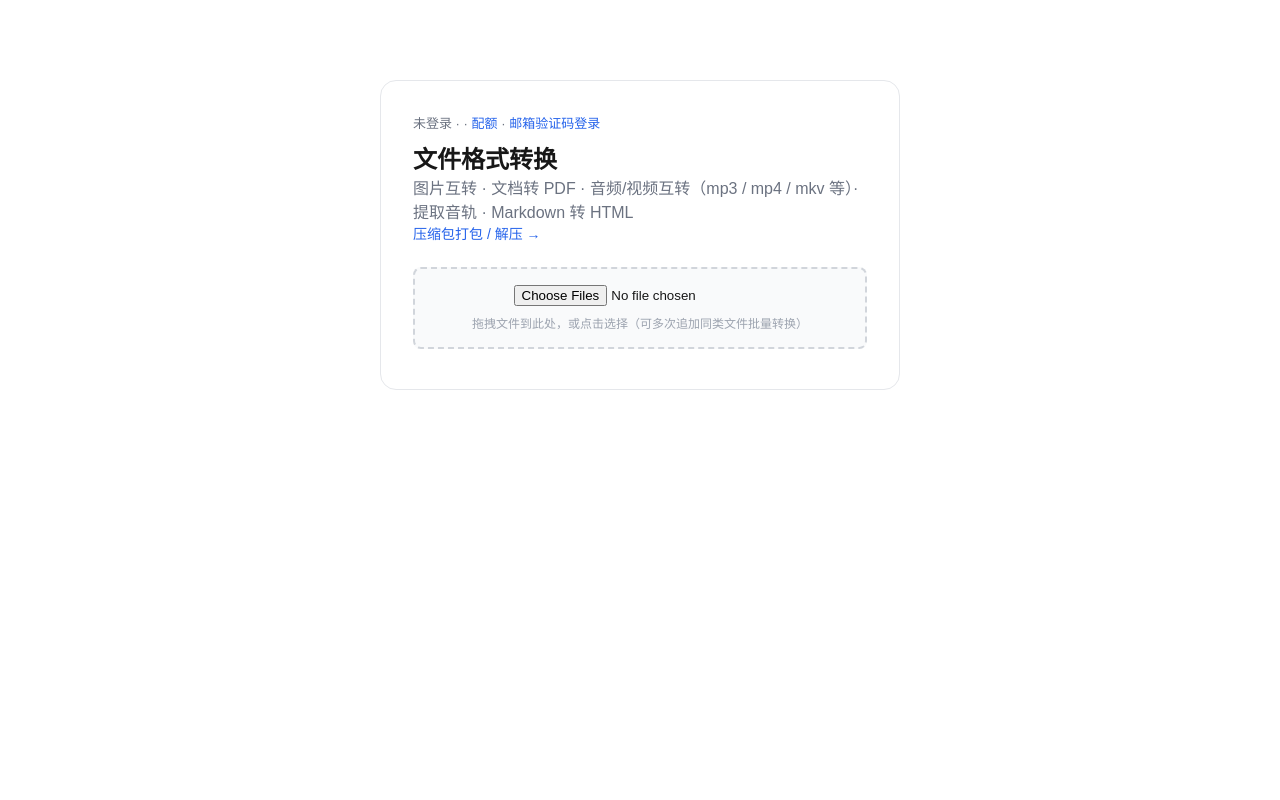
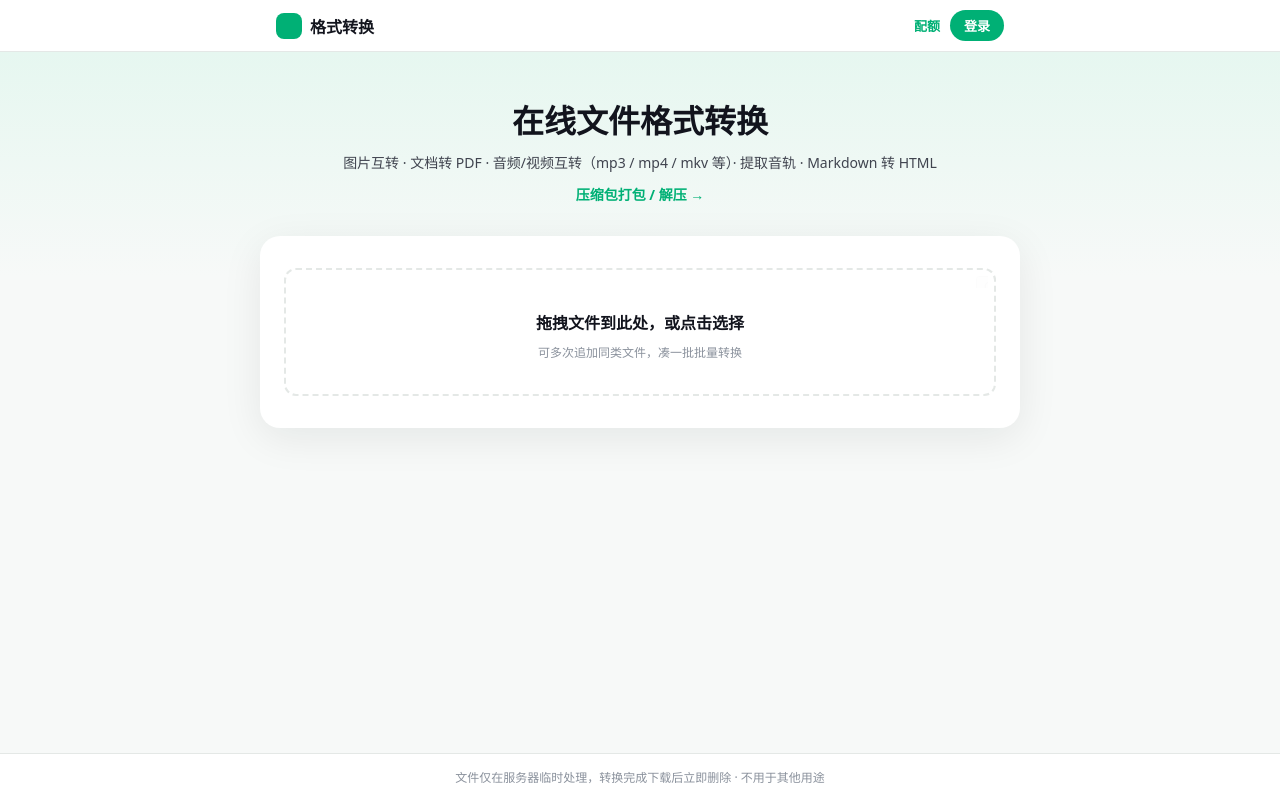
Before and after one commit to thanks-for-forest/Format_conversion, a Next.js app in the folder frontend/: page / in a window 1280 px wide. Built offline with nearby package versions, Linux system fonts and the light colour scheme; no server answers.

Commit message:
feat: 美化12a 设计token+全站壳换装（借鉴TinyPNG：品牌绿/虚线拖拽区/悬浮白卡）

```diff
--- a/frontend/app/components/AuthBar.tsx
+++ b/frontend/app/components/AuthBar.tsx
@@ -3,7 +3,7 @@
 import Link from "next/link";
 import type { AuthUser, QuotaSummary } from "../lib/api";
 
-// 首页顶部登录状态条：未登录给登录入口，已登录显示邮箱与退出。
+// 导航条右侧登录状态（切片 12a 换装）：未登录给登录入口，已登录显示邮箱与退出。
 // 配额状态由页面层持有（useQuota）并传入，保证转换后刷新一致。
 export default function AuthBar({
   user,
@@ -14,46 +14,63 @@ export default function AuthBar({
   quota: QuotaSummary | null;
   onLogout: () => void;
 }) {
-  const barStyle: React.CSSProperties = {
+  const linkStyle: React.CSSProperties = {
+    color: "var(--brand)",
+    fontWeight: 600,
     fontSize: 13,
-    color: "#6b7280",
-    marginBottom: 8,
   };
-  const linkStyle: React.CSSProperties = { color: "#2563eb" };
   const quotaText = quota
     ? `今日已用 ${quota.used.count}/${quota.limit.count} 次`
     : "";
+  const textStyle: React.CSSProperties = {
+    fontSize: 13,
+    color: "var(--muted)",
+    display: "flex",
+    alignItems: "center",
+    gap: 10,
+    flexWrap: "wrap",
+    justifyContent: "flex-end",
+  };
 
   if (!user) {
     return (
-      <p style={barStyle}>
-        未登录 · {quotaText} ·{" "}
+      <p style={textStyle}>
+        <span>{quotaText}</span>
         <Link href="/account" style={linkStyle}>
           配额
-        </Link>{" "}
-        ·{" "}
-        <Link href="/login" style={linkStyle}>
-          邮箱验证码登录
+        </Link>
+        <Link
+          href="/login"
+          style={{
+            background: "var(--brand)",
+            color: "#fff",
+            borderRadius: "var(--r-md)",
+            padding: "6px 14px",
+            fontSize: 13,
+            fontWeight: 600,
+          }}
+        >
+          登录
         </Link>
       </p>
     );
   }
   return (
-    <p style={barStyle}>
-      已登录：
+    <p style={textStyle}>
+      <span>{quotaText}</span>
       <Link href="/account" style={linkStyle}>
         {user.email}
-      </Link>{" "}
-      · {quotaText} ·{" "}
+      </Link>
       <button
         onClick={onLogout}
         style={{
-          border: "none",
-          background: "none",
-          color: "#2563eb",
+          border: "1px solid var(--line)",
+          background: "var(--card-bg)",
+          color: "var(--body-color)",
           cursor: "pointer",
-          padding: 0,
+          padding: "6px 14px",
           fontSize: 13,
+          borderRadius: "var(--r-md)",
         }}
       >
         退出
--- a/frontend/app/components/Converter.tsx
+++ b/frontend/app/components/Converter.tsx
@@ -180,7 +180,7 @@ export default function Converter({
         hint={
           lockedSource
             ? "可多选同格式文件批量转换"
-            : "拖拽文件到此处，或点击选择（可多次追加同类文件批量转换）"
+            : "可多次追加同类文件，凑一批批量转换"
         }
         busy={childBusy}
         onPick={appendPicked}
--- a/frontend/app/components/FileDrop.tsx
+++ b/frontend/app/components/FileDrop.tsx
@@ -1,7 +1,8 @@
 "use client";
 
-// 拖拽 / 点击选文件区（支持多选）：首页与落地页共用；
-// accept 与提示文案由调用方按类别传入，多/单文件分支由调用方处理。
+// 拖拽 / 点击选文件区（切片 12a 换装，借鉴 TinyPNG：白色大虚线区 + 大字引导）。
+// 首页与落地页共用；accept 与提示文案由调用方按类别传入，多/单文件分支由调用方处理。
+// input 以透明层覆盖整个区域：点击任意位置即打开选择器，且对键盘/自动化工具可见。
 
 import { useState, type DragEvent } from "react";
 
@@ -18,7 +19,7 @@ export default function FileDrop({
 }) {
   const [dragging, setDragging] = useState(false);
 
-  function handleDrop(e: DragEvent<HTMLDivElement>) {
+  function handleDrop(e: DragEvent<HTMLLabelElement>) {
     e.preventDefault();
     setDragging(false);
     if (busy) return;
@@ -26,7 +27,7 @@ export default function FileDrop({
   }
 
   return (
-    <div
+    <label
       onDragOver={(e) => {
         e.preventDefault();
         if (!busy) setDragging(true);
@@ -34,12 +35,16 @@ export default function FileDrop({
       onDragLeave={() => setDragging(false)}
       onDrop={handleDrop}
       style={{
-        margin: "24px 0 8px",
-        padding: 16,
-        border: dragging ? "2px dashed #2563eb" : "2px dashed #d1d5db",
-        borderRadius: 8,
-        background: dragging ? "#eff6ff" : "#f9fafb",
+        display: "block",
+        position: "relative",
+        margin: "8px 0 8px",
+        padding: "40px 16px 32px",
+        borderRadius: "var(--r-sm)",
+        border: dragging ? "2px dashed var(--brand)" : "2px dashed var(--line)",
+        background: dragging ? "var(--brand-soft)" : "var(--card-bg)",
         textAlign: "center",
+        cursor: busy ? "wait" : "pointer",
+        transition: "border-color .15s, background .15s",
       }}
     >
       <input
@@ -51,9 +56,22 @@ export default function FileDrop({
           e.target.value = ""; // 清空以便下次选择同一文件仍触发 change
         }}
         disabled={busy}
-        style={{ display: "block", margin: "0 auto" }}
+        style={{
+          // 12px 微型透明层：整块区域点击由 label 转发触发选择器；
+          // 保留微小可交互面，便于自动化测试与部分辅助技术定位 input
+          position: "absolute",
+          top: 6,
+          right: 6,
+          width: 12,
+          height: 12,
+          opacity: 0.01,
+          cursor: busy ? "wait" : "pointer",
+        }}
       />
-      <p style={{ fontSize: 12, color: "#9ca3af", margin: "8px 0 0" }}>{hint}</p>
-    </div>
+      <strong style={{ display: "block", fontSize: 16, color: "var(--ink)", marginBottom: 6 }}>
+        拖拽文件到此处，或点击选择
+      </strong>
+      <span style={{ fontSize: 12, color: "var(--muted)" }}>{hint}</span>
+    </label>
   );
 }
--- a/frontend/app/components/SiteFrame.tsx
+++ b/frontend/app/components/SiteFrame.tsx
@@ -1,10 +1,12 @@
 "use client";
 
-// 页面骨架：登录态 + 配额（useQuota）由骨架持有并传给 AuthBar 与 Converter，
-// 保证两者展示同一份配额状态。heading/below 为页面自定义内容（可序列化 JSX，
-// 服务端组件可直接传入）；首页与落地页共用容器样式。
+// 页面骨架（切片 12a 换装，借鉴 TinyPNG 版式）：白底导航条 + 浅绿 hero + 中央白色大卡。
+// 登录态 + 配额（useQuota）由骨架持有并传给 AuthBar 与 Converter，保证两者展示同一份
+// 配额状态。heading/below 为页面自定义内容（可序列化 JSX，服务端组件可直接传入）；
+// 首页与落地页共用容器，改此一处全站生效。
 
 import type { ReactNode } from "react";
+import Link from "next/link";
 import { logout } from "../lib/api";
 import { useQuota } from "../lib/useQuota";
 import AuthBar from "./AuthBar";
@@ -27,18 +29,58 @@ export default function SiteFrame({
     logout().then(() => setUser(null)).finally(reloadQuota); // 退出后回到匿名档
 
   return (
-    <main
+    <div style={{ minHeight: "100vh", display: "flex", flexDirection: "column" }}>
+      <header style={{ background: "var(--card-bg)", borderBottom: "1px solid var(--line)" }}>
+        <div
           style={{
-        maxWidth: 520,
-        margin: "80px auto",
-        padding: 32,
-        border: "1px solid #e5e7eb",
-        borderRadius: 16,
-        fontFamily: "sans-serif",
+            maxWidth: "var(--maxw)",
+            margin: "0 auto",
+            padding: "10px 16px",
+            display: "flex",
+            alignItems: "center",
+            justifyContent: "space-between",
+            gap: 12,
           }}
         >
+          <Link href="/" style={{ display: "flex", alignItems: "center", gap: 8 }}>
+            <span
+              style={{
+                width: 26,
+                height: 26,
+                borderRadius: 8,
+                background: "var(--brand)",
+                display: "inline-block",
+              }}
+              aria-hidden
+            />
+            <strong style={{ fontSize: 16, color: "var(--ink)" }}>格式转换</strong>
+          </Link>
           <AuthBar user={user} quota={quota} onLogout={handleLogout} />
+        </div>
+      </header>
+
+      <section
+        style={{
+          background: "linear-gradient(180deg, var(--brand-soft), var(--page-bg))",
+          padding: "48px 16px 72px",
+        }}
+      >
+        <div style={{ maxWidth: "var(--maxw)", margin: "0 auto", textAlign: "center" }}>
           {heading}
+        </div>
+      </section>
+
+      <section style={{ flex: 1, padding: "0 16px 48px" }}>
+        <div
+          style={{
+            maxWidth: "var(--maxw)",
+            margin: "-40px auto 0",
+            background: "var(--card-bg)",
+            borderRadius: "var(--r-lg)",
+            boxShadow: "var(--shadow-card)",
+            padding: 24,
+          }}
+        >
           <Converter
             quota={quota}
             reloadQuota={reloadQuota}
@@ -46,6 +88,21 @@ export default function SiteFrame({
             lockedTarget={lockedTarget}
           />
           {below}
-    </main>
+        </div>
+      </section>
+
+      <footer
+        style={{
+          borderTop: "1px solid var(--line)",
+          background: "var(--card-bg)",
+          padding: "14px 16px",
+          textAlign: "center",
+          fontSize: 12,
+          color: "var(--muted)",
+        }}
+      >
+        文件仅在服务器临时处理，转换完成下载后立即删除 · 不用于其他用途
+      </footer>
+    </div>
   );
 }
--- a/frontend/app/globals.css
+++ b/frontend/app/globals.css
@@ -1,13 +1,27 @@
+/* 设计 token（切片 12a，借鉴 TinyPNG：品牌绿 + 暖灰文字 + 大圆角卡片）。
+   亮色单主题：工具站以「快、可信」为先，不做暗色模式（TinyPNG 同款取舍）。 */
 :root {
-  --background: #ffffff;
-  --foreground: #171717;
-}
-
-@media (prefers-color-scheme: dark) {
-  :root {
-    --background: #0a0a0a;
-    --foreground: #ededed;
-  }
+  /* 色板 */
+  --brand: #00b075; /* 品牌绿：主 CTA / 链接 */
+  --brand-hover: #009a66;
+  --brand-soft: #e6f7f0; /* 品牌绿的浅底（拖拽悬停等） */
+  --ink: #12141d; /* 标题 / 强文字 */
+  --body-color: #40444f; /* 正文 */
+  --muted: #8a919c; /* 次要说明 */
+  --page-bg: #f7f9f8; /* 页面浅底 */
+  --card-bg: #ffffff; /* 卡面 */
+  --line: #e4e8e6; /* 分隔线 / 虚线框 */
+  --danger: #dc2626;
+  /* 圆角 */
+  --r-lg: 20px; /* 页面级大卡 */
+  --r-md: 16px; /* 按钮 / 中卡 */
+  --r-sm: 12px; /* 拖拽区 / 小件 */
+  /* 阴影 */
+  --shadow-card: 0 10px 40px rgba(18, 20, 29, 0.08);
+  /* 字体（Noto Sans 中文回退苹方/雅黑） */
+  --font: "Noto Sans", "PingFang SC", "Microsoft YaHei", Arial, sans-serif;
+  /* 布局 */
+  --maxw: 760px;
 }
 
 html {
@@ -24,9 +38,9 @@ body {
   min-height: 100%;
   display: flex;
   flex-direction: column;
-  color: var(--foreground);
-  background: var(--background);
-  font-family: Arial, Helvetica, sans-serif;
+  color: var(--body-color);
+  background: var(--page-bg);
+  font-family: var(--font);
   -webkit-font-smoothing: antialiased;
   -moz-osx-font-smoothing: grayscale;
 }
@@ -41,9 +55,3 @@ a {
   color: inherit;
   text-decoration: none;
 }
-
-@media (prefers-color-scheme: dark) {
-  html {
-    color-scheme: dark;
-  }
-}
--- a/frontend/app/page.tsx
+++ b/frontend/app/page.tsx
@@ -12,10 +12,12 @@ export default function Home() {
     <SiteFrame
       heading={
         <>
-          <h1 style={{ fontSize: 24, margin: 0 }}>文件格式转换</h1>
-          <p style={{ color: "#6b7280" }}>{SUBTITLE}</p>
-          <p style={{ fontSize: 14 }}>
-            <Link href="/archive" style={{ color: "#2563eb" }}>
+          <h1 style={{ fontSize: 32, lineHeight: 1.3, margin: "0 0 10px", color: "var(--ink)" }}>
+            在线文件格式转换
+          </h1>
+          <p style={{ fontSize: 14, color: "var(--body-color)" }}>{SUBTITLE}</p>
+          <p style={{ fontSize: 14, marginTop: 12 }}>
+            <Link href="/archive" style={{ color: "var(--brand)", fontWeight: 600 }}>
               压缩包打包 / 解压 →
             </Link>
           </p>
```
Also changed, not shown: 2 other files (tests, documents, lock files or other folders). Lines whose indentation alone changed are shown as unchanged.
